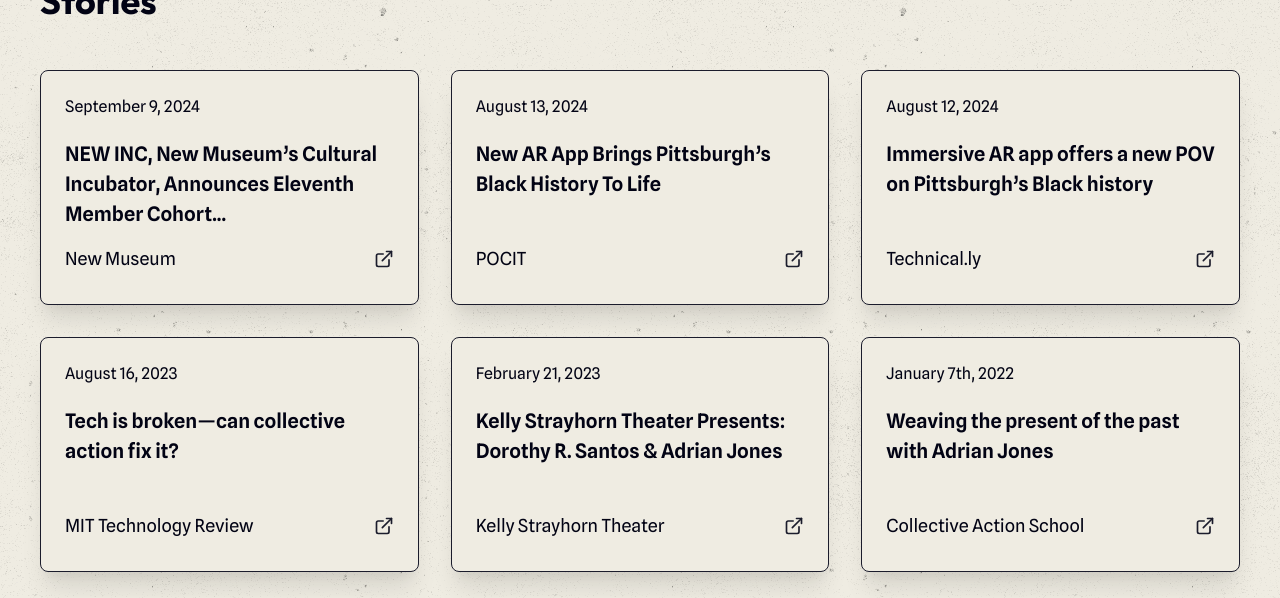
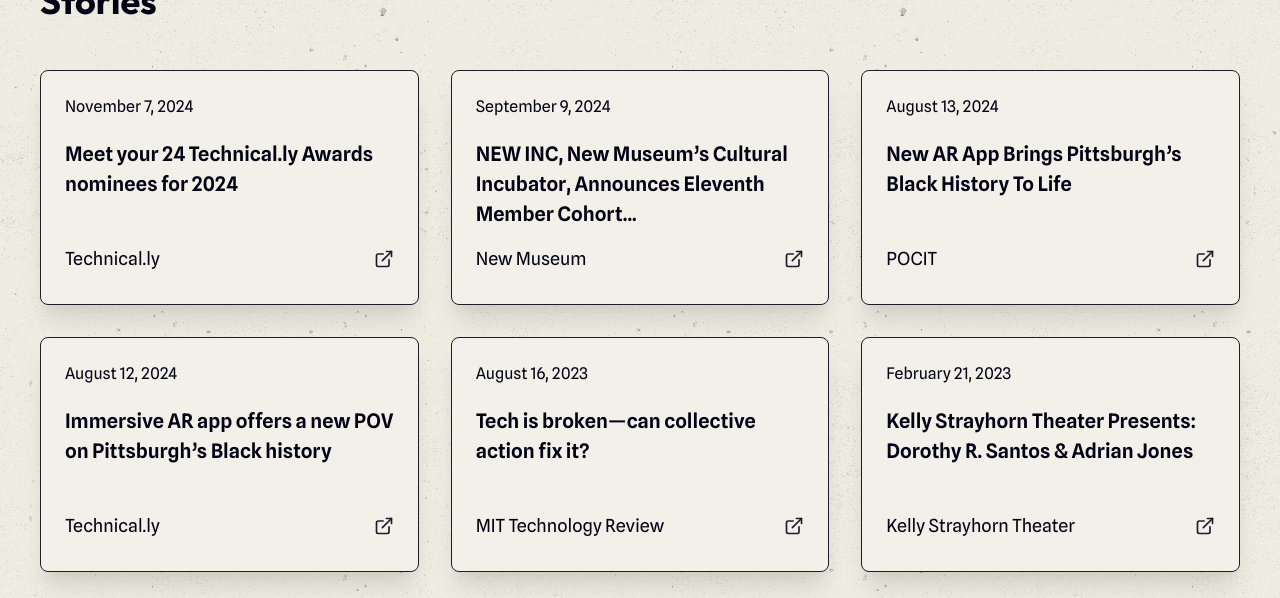
Before and after one commit to lookingglasspgh/lg-site-v1, a Next.js app: page /press in a window 1280 px wide. Shown: the part 202-800 px from the top of the page. Built offline with nearby package versions, Linux system fonts and the light colour scheme.

Commit message:
content: story addition

```diff
--- a/src/components/press/NewsSection/ArticleCard/ArticleCard.jsx
+++ b/src/components/press/NewsSection/ArticleCard/ArticleCard.jsx
@@ -12,7 +12,7 @@
 
 const Card = chakra(Flex, {
   baseStyle: {
-    backgroundColor: 'ivory.500',
+    backgroundColor: 'ivory.300',
     border: '1px solid',
     borderRadius: 'lg',
     borderColor: 'black.400',
--- a/src/content/press.js
+++ b/src/content/press.js
@@ -9,6 +9,12 @@
     HEADING: 'Stories',
     LINK_ALT: 'Link to',
     articles: [
+      {
+        title: 'Meet your 24 Technical.ly Awards nominees for 2024',
+        publication: 'Technical.ly',
+        date: 'November 7, 2024',
+        url: 'https://technical.ly/startups/technically-awards-2024-pittsburgh-nominees/',
+      },
       {
         title: 'NEW INC, New Museum’s Cultural Incubator, Announces Eleventh Member Cohort...',
         publication: 'New Museum',
```
